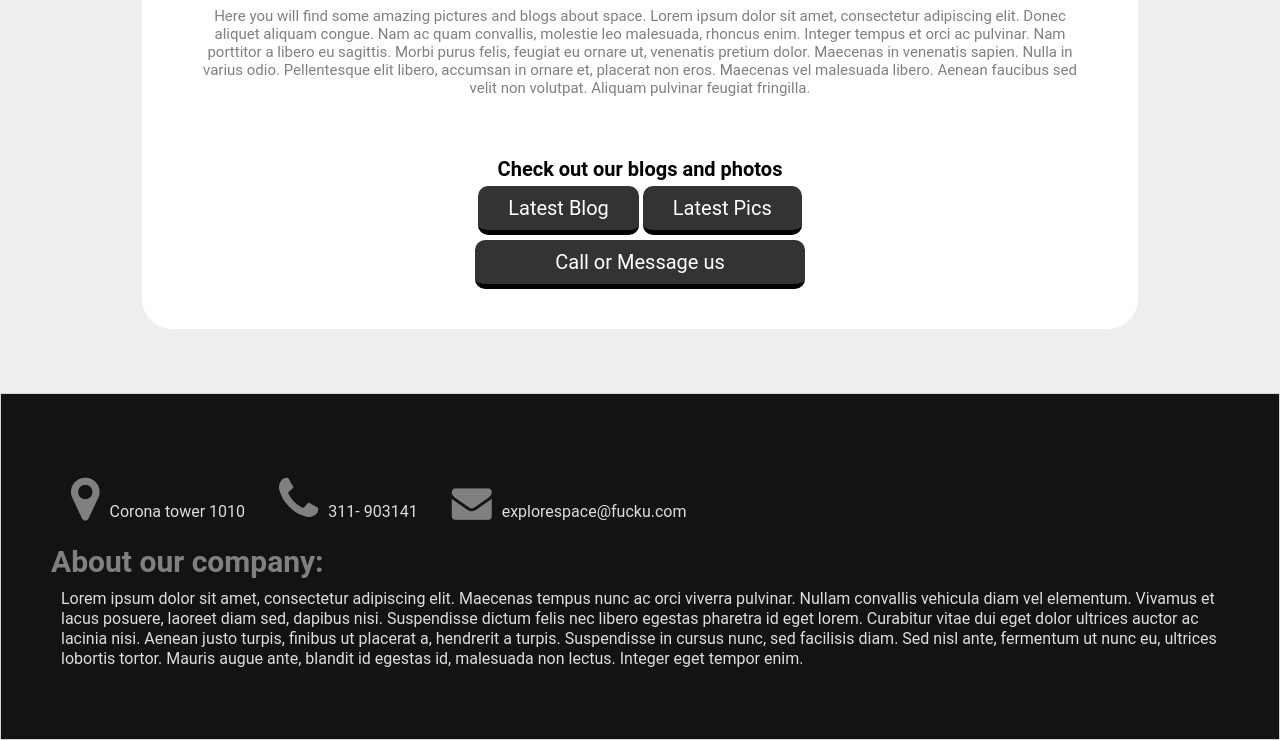
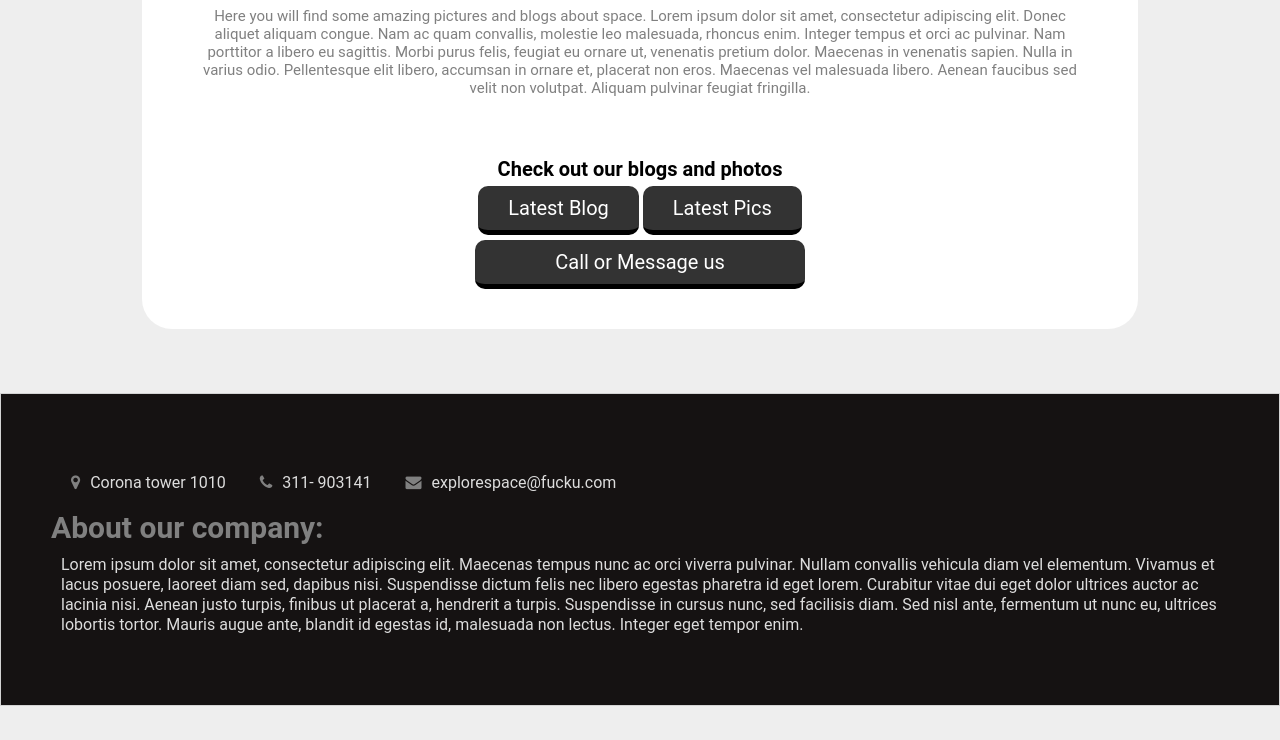
Before and after one commit to Electron123/Explore-Space, a plain HTML site: page index.html in a window 1280 px wide. Shown: the part 889-1629 px from the top of the page. After the commit the page ends 1595 px from the top, so only its background shows below. Drawn offline with Linux system fonts and the light colour scheme.

Commit message:
Update footer.css

```diff
--- a/footer.css
+++ b/footer.css
@@ -11,13 +11,8 @@ footer .details{
 }
 
 footer .details i{
-	font-size: 50px;
 	margin-right: 5px;
 	color: grey;
-}
-
-footer .details #envelope {
-	font-size: 40px;
 }
 
 footer .details i, p{
```
